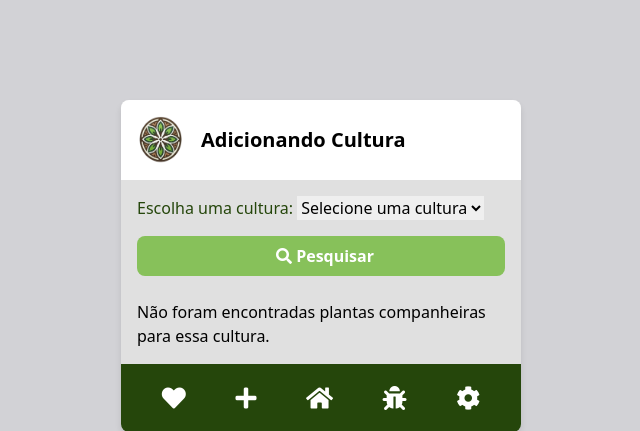
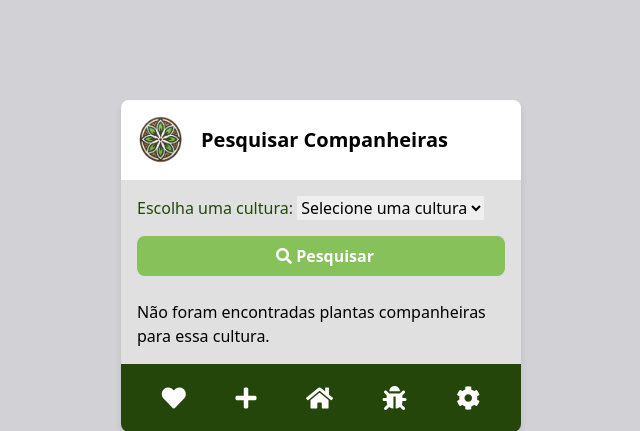
Before and after one commit to davimqz/Mandala-Da-Terra, a Django app: page /crops/pesquisar/ in a window 1280 px wide. Shown: the top 431 px of the page, without its empty margins (319-959 px from the left). Run offline with Django 5.2, Linux system fonts and the light colour scheme; data comes from the database, SQL or seed files in the repository; both versions use the stored data as it was after the commit; some libraries are stand-ins or nearby versions.

Commit message:
att style final

```diff
--- a/project/templates/home.html
+++ b/project/templates/home.html
@@ -57,7 +57,7 @@
               <p class="status_pendente">Data de Plantio: {{ task.data_plantio|date:"d/m/Y" }}</p>
               <p class="status_pendente">Data de Colheita: {{ task.data_colheita|date:"d/m/Y" }}</p>
 
-              <a class="btn-edit" href="{% url 'crops:task_edit' task.pk %}"
+              <a style="background-color: rgb(255, 255, 255); color: black; border: 0.5px solid green;" class="btn-edit" href="{% url 'crops:task_edit' task.pk %}"
                 >Editar</a
               >
               <button class="btn-remove" data-task-id="{{ task.id }}">
--- a/project/templates/pesquisar_cultura.html
+++ b/project/templates/pesquisar_cultura.html
@@ -19,7 +19,7 @@
     <div class="caixa_principal">
         <header class="cabecalho">
             <img src="{% static 'img/logo.png'%}" alt="Logo" class="logo" />
-            <h1 class="titulo">Adicionando Cultura</h1>
+            <h1 class="titulo">Pesquisar Companheiras</h1>
         </header>
 
         <main class="conteudo">
```
Also changed, not shown: project/db.sqlite3.
